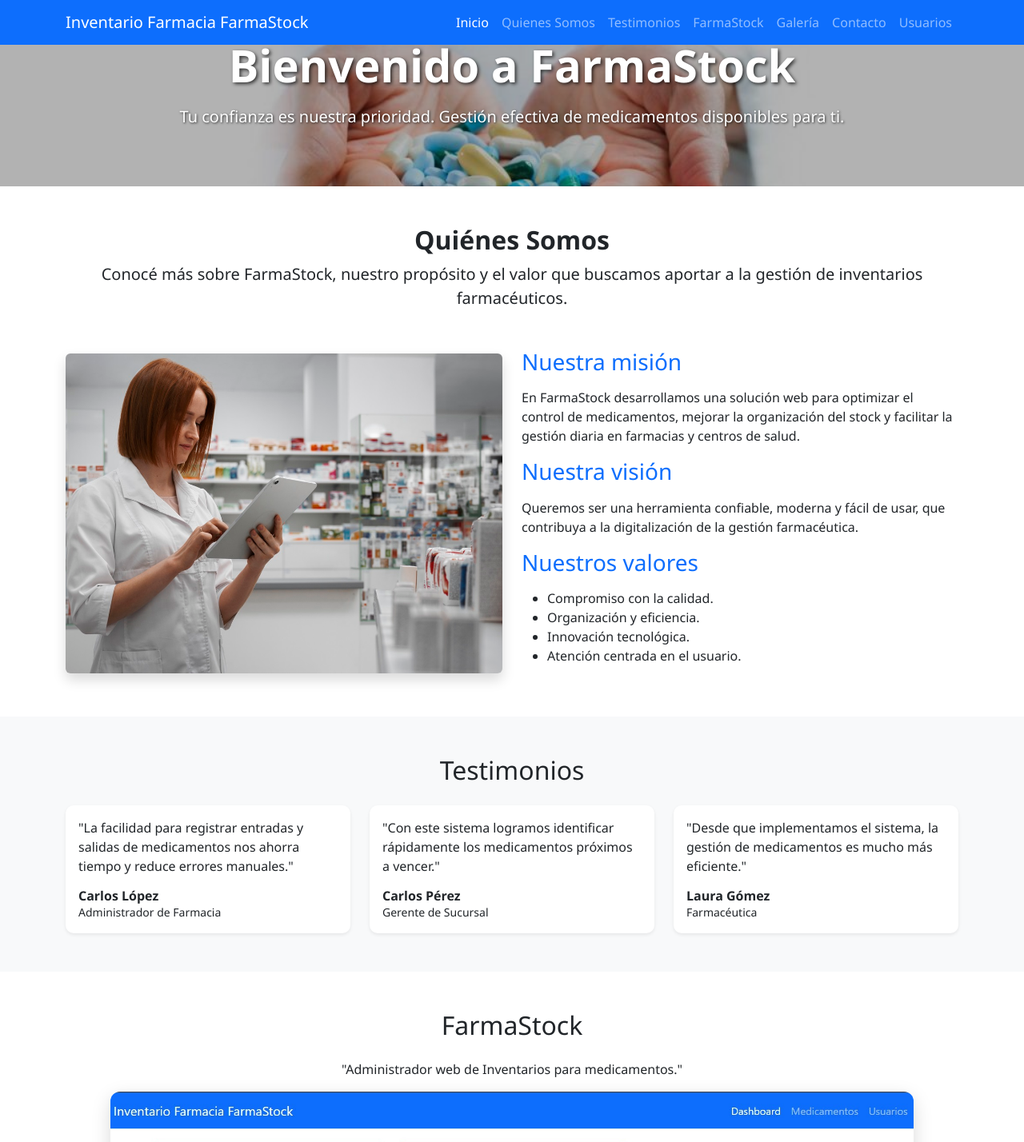
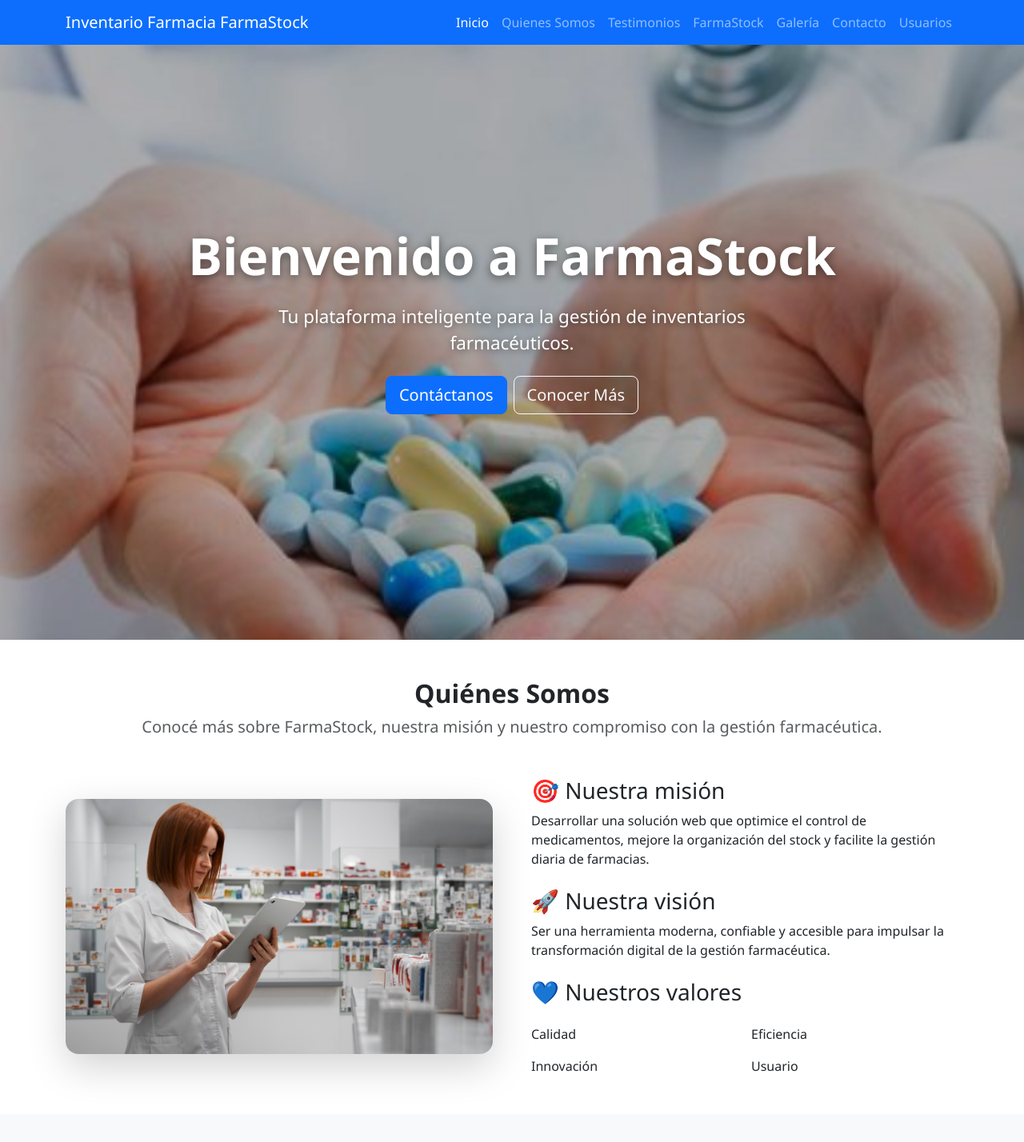
Before and after one commit to Proyecto1-ISPC-G14-2025/InventarioFarmaStock-2026, an Angular app in the folder Frontend/farmastock-frontend/: page / in a window 1280 px wide. Shown: the top 1428 px of the page at 80% size. Built offline with nearby package versions, Linux system fonts and the light colour scheme.

Commit message:
Fix formularios reactivos contacto y login - estetica de home, usuario , admin y admin usuarios - ncalmucci

```diff
--- a/Frontend/farmastock-frontend/src/app/pages/admin-usuarios/admin-usuarios.html
+++ b/Frontend/farmastock-frontend/src/app/pages/admin-usuarios/admin-usuarios.html
@@ -1,7 +1,7 @@
 <!-- Navbar -->
 <nav class="navbar navbar-expand-lg navbar-dark bg-primary">
   <div class="container-fluid">
-    <a class="navbar-brand" href="#">Inventario Farmacia FarmaStock</a>
+    <a class="navbar-brand">Inventario Farmacia FarmaStock - Administrador de Usuarios</a>
     <button class="navbar-toggler" type="button" data-bs-toggle="collapse" data-bs-target="#navbarNav">
       <span class="navbar-toggler-icon"></span>
     </button>
--- a/Frontend/farmastock-frontend/src/app/pages/admin/admin.html
+++ b/Frontend/farmastock-frontend/src/app/pages/admin/admin.html
@@ -1,10 +1,10 @@
 <!-- Navbar -->
 <nav class="navbar navbar-expand-lg navbar-dark bg-primary">
   <div class="container-fluid">
-    <a class="navbar-brand" href="#">Inventario Farmacia FarmaStock</a>
+    <a class="navbar-brand">Inventario Farmacia FarmaStock - Menu Administrador</a>
     <div class="collapse navbar-collapse">
       <ul class="navbar-nav ms-auto">
-        <li class="nav-item"><a class="nav-link active" href="#">Dashboard</a></li>
+       <!--  Modificacion ncalmuccin -->
         <li class="nav-item"><a class="nav-link" routerLink="/admin-usuarios">Usuarios</a></li>
         <li class="nav-item"><a class="nav-link" routerLink="/login">Cerrar Sesión</a></li>
       </ul>
--- a/Frontend/farmastock-frontend/src/app/pages/home/home.css
+++ b/Frontend/farmastock-frontend/src/app/pages/home/home.css
@@ -42,3 +42,116 @@
     margin-top: 20px;
 }
 /* Mantén tus estilos de .carousel-dot y .carousel-nav iguales */
+
+/* TESTIMONIOS */
+
+.titulo-testimonios {
+  animation: aparecer 1s ease-in-out;
+}
+
+.testimonial-card {
+  border: none;
+  border-radius: 20px;
+  transition: all 0.4s ease;
+  animation: subir 0.8s ease;
+}
+
+.testimonial-card:hover {
+  transform: translateY(-10px) scale(1.03);
+  box-shadow: 0 12px 25px rgba(0,0,0,0.15);
+}
+
+@keyframes subir {
+  from {
+    opacity: 0;
+    transform: translateY(40px);
+  }
+
+  to {
+    opacity: 1;
+    transform: translateY(0);
+  }
+}
+
+@keyframes aparecer {
+  from {
+    opacity: 0;
+  }
+
+  to {
+    opacity: 1;
+  }
+}
+
+/* HERO FARMASTOCK */
+
+.hero-section {
+  position: relative;
+  height: 100vh;
+  overflow: hidden;
+  display: flex;
+  justify-content: center;
+  align-items: center;
+}
+
+.hero-bg {
+  position: absolute;
+  inset: 0;
+}
+
+.hero-bg img {
+  width: 100%;
+  height: 100%;
+  object-fit: cover;
+  animation: zoomHero 15s infinite alternate ease-in-out;
+}
+
+.hero-overlay {
+  position: absolute;
+  inset: 0;
+  background: rgba(0, 0, 0, 0.55);
+  z-index: 1;
+}
+
+.hero-content {
+  position: relative;
+  z-index: 2;
+  text-align: center;
+  color: white;
+  animation: fadeHero 1.2s ease;
+}
+
+.hero-title {
+  font-size: 4rem;
+  font-weight: 700;
+  text-shadow: 0 3px 12px rgba(0,0,0,.5);
+}
+
+.hero-subtitle {
+  font-size: 1.4rem;
+  max-width: 700px;
+  margin: 20px auto;
+  text-shadow: 0 2px 8px rgba(0,0,0,.5);
+}
+
+@keyframes fadeHero {
+  from {
+    opacity: 0;
+    transform: translateY(40px);
+  }
+
+  to {
+    opacity: 1;
+    transform: translateY(0);
+  }
+}
+
+@keyframes zoomHero {
+  from {
+    transform: scale(1);
+  }
+
+  to {
+    transform: scale(1.08);
+  }
+}
--- a/Frontend/farmastock-frontend/src/app/pages/home/home.html
+++ b/Frontend/farmastock-frontend/src/app/pages/home/home.html
@@ -20,90 +20,168 @@
 </nav>
 
 <!-- Hero -->
-<section id="inicio" class="py-5 text-center bg-light hero-section">
+<section id="inicio" class="hero-section">
+
+  <div class="hero-overlay"></div>
+
+  <div class="hero-bg">
+    <img
+      src="assets/img/FarmaBanner.jpeg"
+      alt="Banner FarmaStock">
+  </div>
+
   <div class="container hero-content">
-    <h1 class="display-4 fw-bold mb-3 text-white hero-text-shadow-strong">Bienvenido a FarmaStock</h1>
-    <p class="lead mb-4 text-white hero-text-shadow-soft">Tu confianza es nuestra prioridad. Gestión efectiva de medicamentos disponibles para ti.</p>
+
+    <h1 class="hero-title">
+      Bienvenido a FarmaStock
+    </h1>
+
+    <p class="hero-subtitle">
+      Tu plataforma inteligente para la gestión de inventarios farmacéuticos.
+    </p>
+
+    <div class="mt-4">
+      <a href="#contacto" class="btn btn-primary btn-lg me-2">
+        Contáctanos
+      </a>
+
+      <a href="#quienes" class="btn btn-outline-light btn-lg">
+        Conocer Más
+      </a>
     </div>
-  <div class="hero-bg">
-    <img src="assets/img/FarmaBanner.jpeg" alt="Banner FarmaStock" />
+
   </div>
+
 </section>
 
 
-<!-- Quienes Somos - modificado por Ncalmucci -->
-<section id="quienes" class="py-5">
+<!-- Quienes Somos - modificado por Ncalmuccin -->
+<section id="quienes" class="quienes-section py-5">
+
   <div class="container">
+
     <div class="text-center mb-5">
-      <h2 class="fw-bold">Quiénes Somos</h2>
-      <p class="lead">
-        Conocé más sobre FarmaStock, nuestro propósito y el valor que buscamos aportar a la gestión de inventarios
-        farmacéuticos.
+      <h2 class="fw-bold quienes-titulo">Quiénes Somos</h2>
+      <p class="lead text-muted">
+        Conocé más sobre FarmaStock, nuestra misión y nuestro compromiso con la gestión farmacéutica.
       </p>
     </div>
 
-    <div class="row align-items-center">
-      <div class="col-md-6 mb-4 mb-md-0">
-        <img src="assets/img/FarmaTablet.jpg" alt="Equipo FarmaStock" class="about-image img-fluid rounded shadow" />
+    <div class="row align-items-center g-5">
+
+      <!-- Imagen -->
+      <div class="col-lg-6">
+        <div class="imagen-contenedor">
+          <img
+            src="assets/img/FarmaTablet.jpg"
+            alt="Equipo FarmaStock"
+            class="img-fluid rounded-4 shadow-lg quienes-img">
+        </div>
       </div>
 
-      <div class="col-md-6">
-        <h3 class="mb-3 text-primary">Nuestra misión</h3>
+      <!-- Información -->
+      <div class="col-lg-6">
+
+        <div class="info-card mb-4">
+          <h3>🎯 Nuestra misión</h3>
           <p>
-          En FarmaStock desarrollamos una solución web para optimizar el control de medicamentos, mejorar la
-          organización del stock
-          y facilitar la gestión diaria en farmacias y centros de salud.
+            Desarrollar una solución web que optimice el control de medicamentos,
+            mejore la organización del stock y facilite la gestión diaria de farmacias.
           </p>
+        </div>
 
-        <h3 class="mb-3 text-primary">Nuestra visión</h3>
+        <div class="info-card mb-4">
+          <h3>🚀 Nuestra visión</h3>
           <p>
-          Queremos ser una herramienta confiable, moderna y fácil de usar, que contribuya a la digitalización de la
-          gestión farmacéutica.
+            Ser una herramienta moderna, confiable y accesible para impulsar la
+            transformación digital de la gestión farmacéutica.
           </p>
+        </div>
 
-        <h3 class="mb-3 text-primary">Nuestros valores</h3>
-        <ul>
-          <li>Compromiso con la calidad.</li>
-          <li>Organización y eficiencia.</li>
-          <li>Innovación tecnológica.</li>
-          <li>Atención centrada en el usuario.</li>
-        </ul>
+        <div class="info-card">
+          <h3>💙 Nuestros valores</h3>
+
+          <div class="row g-3 mt-2">
+
+            <div class="col-6">
+              <div class="valor-card">
+                Calidad
               </div>
             </div>
+
+            <div class="col-6">
+              <div class="valor-card">
+                Eficiencia
               </div>
+            </div>
+
+            <div class="col-6">
+              <div class="valor-card">
+                Innovación
+              </div>
+            </div>
+
+            <div class="col-6">
+              <div class="valor-card">
+                Usuario
+              </div>
+            </div>
+
+          </div>
+
+        </div>
+
+      </div>
+
+    </div>
+
+  </div>
+
 </section>
-
-
-
 
 
 <!-- Testimonios -->
 <section id="testimonios" class="py-5 bg-light">
   <div class="container">
-    <h2 class="mb-4 text-center">Testimonios</h2>
+
+    <h2 class="mb-5 text-center titulo-testimonios">
+      Testimonios
+    </h2>
+
     <div class="row g-4">
+
       <div class="col-md-4">
-        <div class="card p-3 shadow-sm">
-          <p>"La facilidad para registrar entradas y salidas de medicamentos nos ahorra tiempo y reduce errores manuales."</p>
+        <div class="card p-4 shadow-sm testimonial-card">
+          <p>
+            "La facilidad para registrar entradas y salidas de medicamentos reduce errores manuales."
+          </p>
           <h6 class="fw-bold mb-0">Carlos López</h6>
           <small>Administrador de Farmacia</small>
         </div>
       </div>
+
       <div class="col-md-4">
-        <div class="card p-3 shadow-sm">
-          <p>"Con este sistema logramos identificar rápidamente los medicamentos próximos a vencer."</p>
+        <div class="card p-4 shadow-sm testimonial-card">
+          <p>
+            "Con este sistema logramos identificar rápidamente los medicamentos próximos a vencer."
+          </p>
           <h6 class="fw-bold mb-0">Carlos Pérez</h6>
           <small>Gerente de Sucursal</small>
         </div>
       </div>
+
       <div class="col-md-4">
-        <div class="card p-3 shadow-sm">
-          <p>"Desde que implementamos el sistema, la gestión de medicamentos es mucho más eficiente."</p>
+        <div class="card p-4 shadow-sm testimonial-card">
+          <p>
+            "Desde que implementamos el sistema, la gestión de medicamentos es mucho más eficiente."
+          </p>
           <h6 class="fw-bold mb-0">Laura Gómez</h6>
           <small>Farmacéutica</small>
         </div>
       </div>
+
     </div>
+
   </div>
 </section>
 
@@ -173,47 +251,54 @@
   </div>
 </section>
 
-<!-- Contacto -->
+<!-- Contacto - modificado Ncalmuccin -->
 <section id="contacto" class="py-5">
-  <div class="container">
-    <h2 class="mb-4 text-center">Contacto</h2>
-    <div class="row justify-content-center">
-      <div class="col-md-6">
-        <!-- Contacto -->
-        <section id="contacto" class="py-5">
+<div class="col-lg-8 col-md-10 mx-auto">
 
-          <div class="container">
+  <div class="card shadow-lg border-0 rounded-4">
 
+    <div class="card-header bg-primary text-white text-center py-3">
+      <h3 class="mb-0">
+        <i class="bi bi-envelope-fill me-2"></i>
+        Contáctanos
+      </h3>
+    </div>
 
-            <div class="row justify-content-center">
+    <div class="card-body p-4">
 
-              <div class="col-md-6">
-                <!-- FORMULARIO DE CONTACTO REACTIVO - NO CAMBIAR -NCALMUCCI -->
       <form [formGroup]="contactoForm" (ngSubmit)="onSubmitContacto()">
 
-                  <!-- NOMBRE -->
+        <!-- Nombre -->
+        <div class="mb-4">
 
-                  <div class="mb-3">
-
-                    <label class="form-label">
-                      Nombre *
+          <label class="form-label fw-semibold">
+            Nombre Completo *
           </label>
 
-                    <input type="text" class="form-control" formControlName="nombre">
+          <input
+            type="text"
+            class="form-control form-control-lg"
+            formControlName="nombre"
+            placeholder="Ingrese su nombre">
 
           @if (
           contactoForm.get('nombre')?.invalid &&
           contactoForm.get('nombre')?.touched
           ) {
 
-                    <div class="text-danger mt-1">
+          <div class="text-danger mt-2">
 
             @if (contactoForm.get('nombre')?.errors?.['required']) {
-                      <small>El nombre es obligatorio</small>
+            <small>El nombre es obligatorio.</small>
             }
 
             @if (contactoForm.get('nombre')?.errors?.['minlength']) {
-                      <small>Mínimo 3 caracteres</small>
+            <small>Mínimo 3 caracteres.</small>
+            }
+
+           @if (contactoForm.get('nombre')?.errors?.['numeros']) {
+           <small>El nombre no puede contener números.</small>
+
             }
 
           </div>
@@ -222,29 +307,32 @@
 
         </div>
 
-                  <!-- EMAIL -->
+        <!-- Email -->
+        <div class="mb-4">
 
-                  <div class="mb-3">
-
-                    <label class="form-label">
+          <label class="form-label fw-semibold">
             Correo Electrónico *
           </label>
 
-                    <input type="email" class="form-control" formControlName="email">
+          <input
+            type="email"
+            class="form-control form-control-lg"
+            formControlName="email"
+            placeholder="ejemplo@correo.com">
 
           @if (
           contactoForm.get('email')?.invalid &&
           contactoForm.get('email')?.touched
           ) {
 
-                    <div class="text-danger mt-1">
+          <div class="text-danger mt-2">
 
             @if (contactoForm.get('email')?.errors?.['required']) {
-                      <small>El email es obligatorio</small>
+            <small>El correo es obligatorio.</small>
             }
 
             @if (contactoForm.get('email')?.errors?.['email']) {
-                      <small>Email inválido</small>
+            <small>Ingrese un correo válido.</small>
             }
 
           </div>
@@ -253,51 +341,57 @@
 
         </div>
 
-                  <!-- TELEFONO -->
+        <!-- Teléfono -->
+        <div class="mb-4">
 
-                  <div class="mb-3">
-
-                    <label class="form-label">
+          <label class="form-label fw-semibold">
             Teléfono
           </label>
 
-                    <input type="tel" class="form-control" formControlName="telefono">
+          <input
+            type="tel"
+            class="form-control form-control-lg"
+            formControlName="telefono"
+            placeholder="3511234567">
 
           @if (
           contactoForm.get('telefono')?.errors?.['pattern']
           ) {
 
-                    <div class="text-danger mt-1">
-                      <small>Solo números</small>
+          <div class="text-danger mt-2">
+            <small>Solo se permiten números.</small>
           </div>
 
           }
 
         </div>
 
-                  <!-- MENSAJE -->
+        <!-- Mensaje -->
+        <div class="mb-4">
 
-                  <div class="mb-3">
-
-                    <label class="form-label">
+          <label class="form-label fw-semibold">
             Mensaje *
           </label>
 
-                    <textarea class="form-control" rows="4" formControlName="mensaje"></textarea>
+          <textarea
+            rows="5"
+            class="form-control"
+            formControlName="mensaje"
+            placeholder="Escriba su consulta aquí..."></textarea>
 
           @if (
           contactoForm.get('mensaje')?.invalid &&
           contactoForm.get('mensaje')?.touched
           ) {
 
-                    <div class="text-danger mt-1">
+          <div class="text-danger mt-2">
 
             @if (contactoForm.get('mensaje')?.errors?.['required']) {
-                      <small>El mensaje es obligatorio</small>
+            <small>El mensaje es obligatorio.</small>
             }
 
             @if (contactoForm.get('mensaje')?.errors?.['minlength']) {
-                      <small>Mínimo 10 caracteres</small>
+            <small>Debe contener al menos 10 caracteres.</small>
             }
 
           </div>
@@ -306,21 +400,26 @@
 
         </div>
 
-                  <!-- BOTON -->
+        <!-- Botón -->
+        <div class="d-grid">
 
-                  <button type="submit" class="btn btn-primary w-100">
+          <button
+            type="submit"
+            class="btn btn-primary btn-lg rounded-pill"
+            [disabled]="contactoForm.invalid">
 
-                    Enviar
+            Enviar Mensaje
 
           </button>
 
-                  <!-- MENSAJE EXITO -->
+        </div>
 
+        <!-- Mensaje de éxito -->
         @if (enviado) {
 
-                  <div class="alert alert-success mt-3">
+        <div class="alert alert-success mt-4 text-center">
 
-                    ¡Mensaje enviado correctamente!
+          <strong>✓ Mensaje enviado correctamente</strong>
 
         </div>
 
@@ -333,11 +432,6 @@
   </div>
 
 </div>
-
-        </section>
-      </div>
-    </div>
-  </div>
 </section>
 
 <!-- Footer -->
--- a/Frontend/farmastock-frontend/src/app/pages/usuario/usuario.html
+++ b/Frontend/farmastock-frontend/src/app/pages/usuario/usuario.html
@@ -1,10 +1,10 @@
 <nav class="navbar navbar-expand-lg navbar-dark bg-primary">
   <div class="container-fluid">
-    <a class="navbar-brand" href="#">Inventario Farmacia</a>
+    <a class="navbar-brand" >Inventario Farmacia - Menu de usuario</a>
     <div class="collapse navbar-collapse">
       <ul class="navbar-nav ms-auto">
-        <li class="nav-item"><a class="nav-link active" href="#">Dashboard</a></li>
-        <li class="nav-item"><a class="nav-link" href="#">Medicamentos</a></li>
+      <!-- Modificacion de Menu de Usuario ncalmuccin -->
+
         <li class="nav-item"><a class="nav-link" routerLink="/login">Cerrar Sesión</a></li>
       </ul>
     </div>
```
Also changed, not shown: Frontend/farmastock-frontend/src/app/pages/home/home.ts (+7 -2 lines), Frontend/farmastock-frontend/src/app/pages/login/login.html (+12 -1 lines), Frontend/farmastock-frontend/src/app/pages/login/login.ts (+11 -8 lines). Lines whose indentation alone changed are shown as unchanged.
